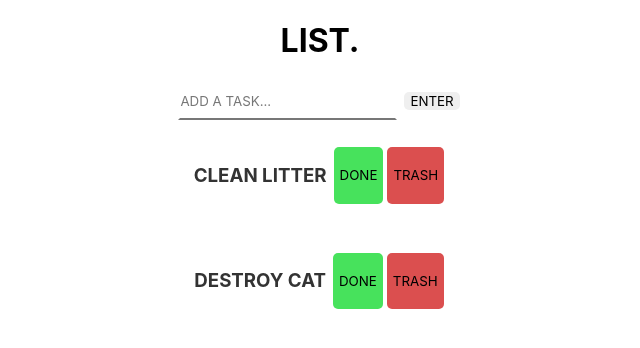
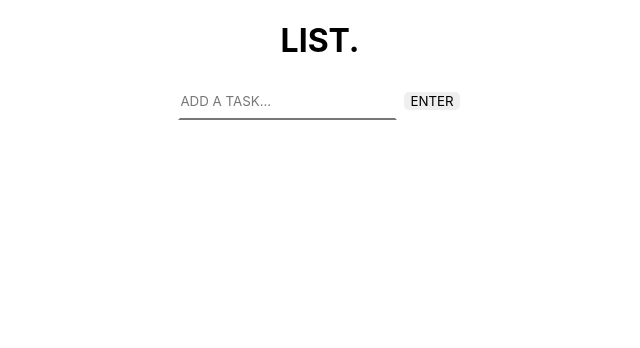
Before and after one commit to alexandroivaldez/todo-list, a React (Create React App) app in the folder todo-list/: page / in a window 1280 px wide. Shown: the top 348 px of the page, without its empty margins (320-960 px from the left). Built offline with nearby package versions, Linux system fonts and the light colour scheme.

Commit message:
Added CardList & InputBox components

```diff
--- a/todo-list/src/App.css
+++ b/todo-list/src/App.css
@@ -58,15 +58,6 @@ button {
   background-color: rgb(71, 226, 92);
 }
 
-#trash {
-  background-color: rgb(219, 79, 79);
-}
-
-#trash:hover {
-  background-color: rgb(249, 104, 104);
-  transition: opacity .3s;
-}
-
 #done:hover {
   background-color: rgb(104, 249, 123);
 }
--- a/todo-list/src/App.js
+++ b/todo-list/src/App.js
@@ -8,16 +8,7 @@ class App extends Component {
     super();
 
     this.state = {
-      tasks: [
-        {
-          taskId: 123,
-          taskContext: 'Clean Litter'
-        },
-        {
-          taskId: 2234,
-          taskContext: 'Destroy cat'
-        }
-      ],
+      tasks: [],
       inputValue: ""
     }
   }
@@ -25,11 +16,14 @@ class App extends Component {
   //Adds object task to this.state.tasks
   addTask = () => {
     const randomID = Math.floor(Math.random() * 10000);
-    const updatedArr = [...this.state.tasks, {taskId: randomID, taskContext: this.state.inputValue}];
-    this.setState(() => {
-      return {tasks: updatedArr}
-    });
-    console.log("Button pressed!");
+    if(this.state.inputValue.length === 0){
+      alert("No task created");
+    } else {
+      const updatedArr = [...this.state.tasks, {taskId: randomID, taskContext: this.state.inputValue}];
+      this.setState(() => {
+        return {tasks: updatedArr}
+      });
+    }
   }
 
   //Changes this.state.inputValue value when input is changed.
@@ -66,7 +60,6 @@ class App extends Component {
             <div key={task.taskId} className="card">
               <h3>{task.taskContext}</h3>
               <button onClick={event => this.removeTask(task.taskId)} id="done">DONE</button>
-              <button onClick={event => this.removeTask(task.taskId)} id="trash">TRASH</button>
             </div>
             )
           })
```
Also changed, not shown: todo-list/src/components/card-list/card-list.component.jsx (added, +14 -0 lines), todo-list/src/components/input-box/input-box.component.jsx (added, +14 -0 lines).
